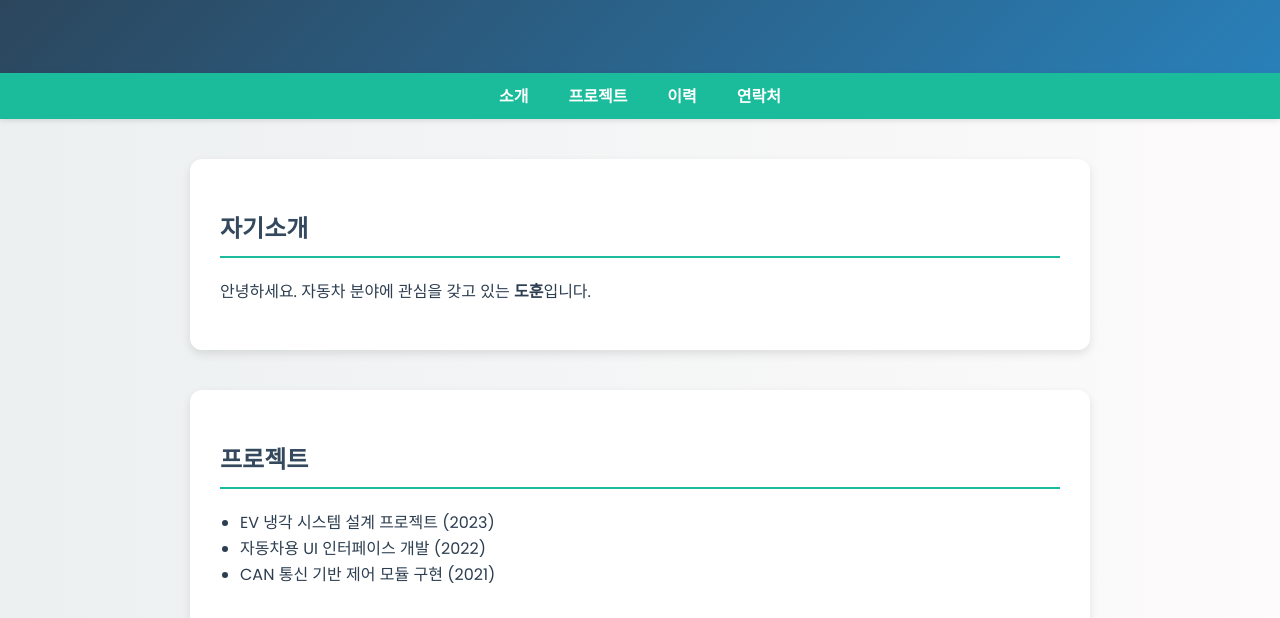
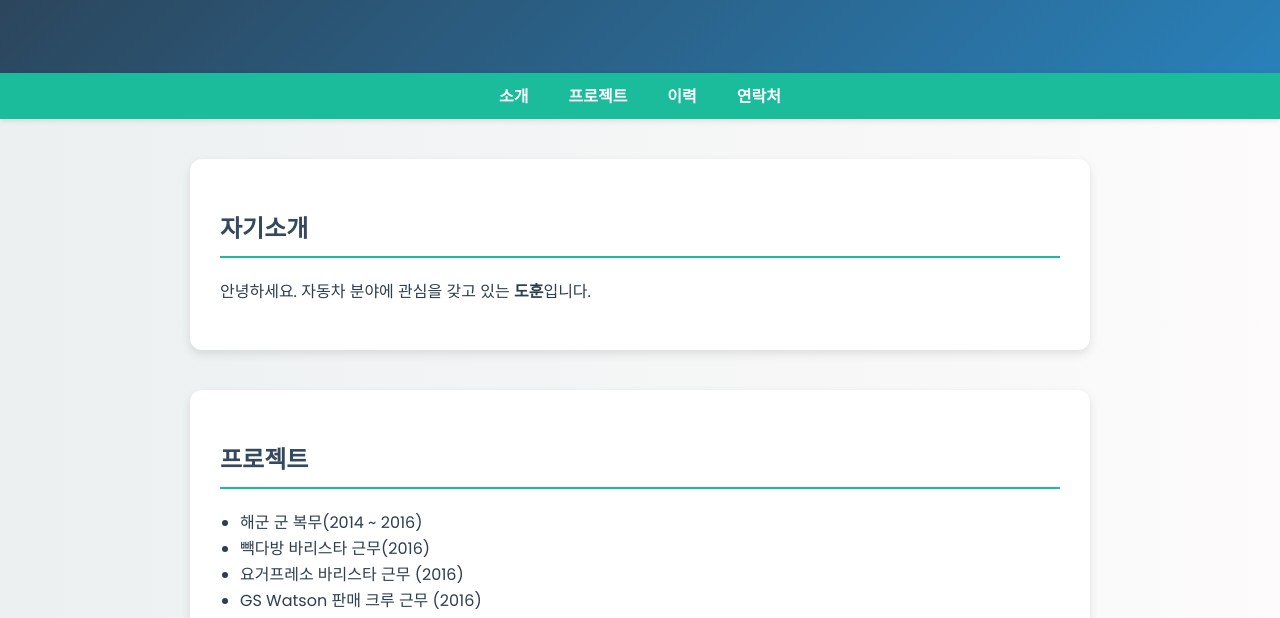
Before and after one commit to Dohoon-Yeo/Dohoon-Yeo.github.io, a plain HTML site: page index.html in a window 1280 px wide. Shown: the part 182-800 px from the top of the page. Drawn offline with Linux system fonts and the light colour scheme.

Commit message:
Update index.html

```diff
--- a/index.html
+++ b/index.html
@@ -102,9 +102,10 @@
   <section id="projects">
     <h2>프로젝트</h2>
     <ul>
-      <li>EV 냉각 시스템 설계 프로젝트 (2023)</li>
-      <li>자동차용 UI 인터페이스 개발 (2022)</li>
-      <li>CAN 통신 기반 제어 모듈 구현 (2021)</li>
+      <li>해군 군 복무(2014 ~ 2016)</li>
+      <li>빽다방 바리스타 근무(2016)</li>
+      <li>요거프레소 바리스타 근무 (2016)</li>
+      <li>GS Watson 판매 크루 근무 (2016)</li>
     </ul>
   </section>
 
```
